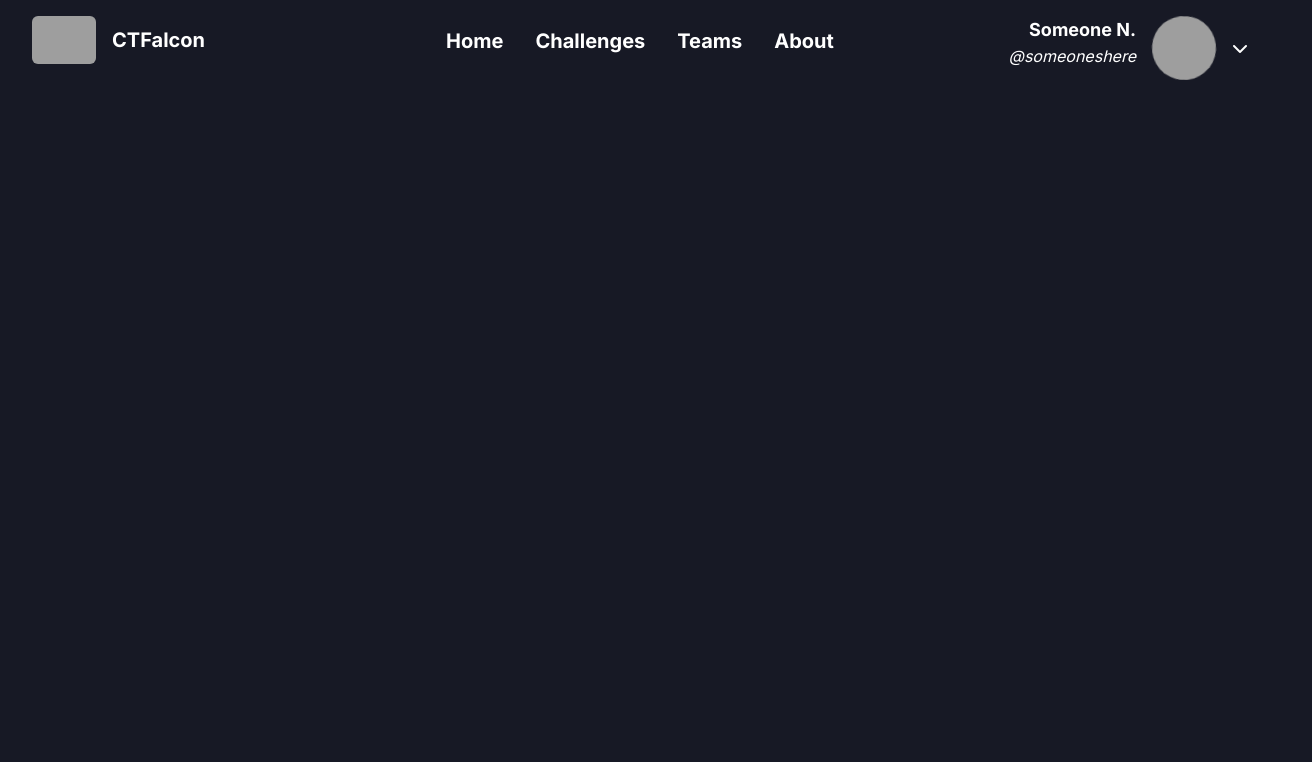
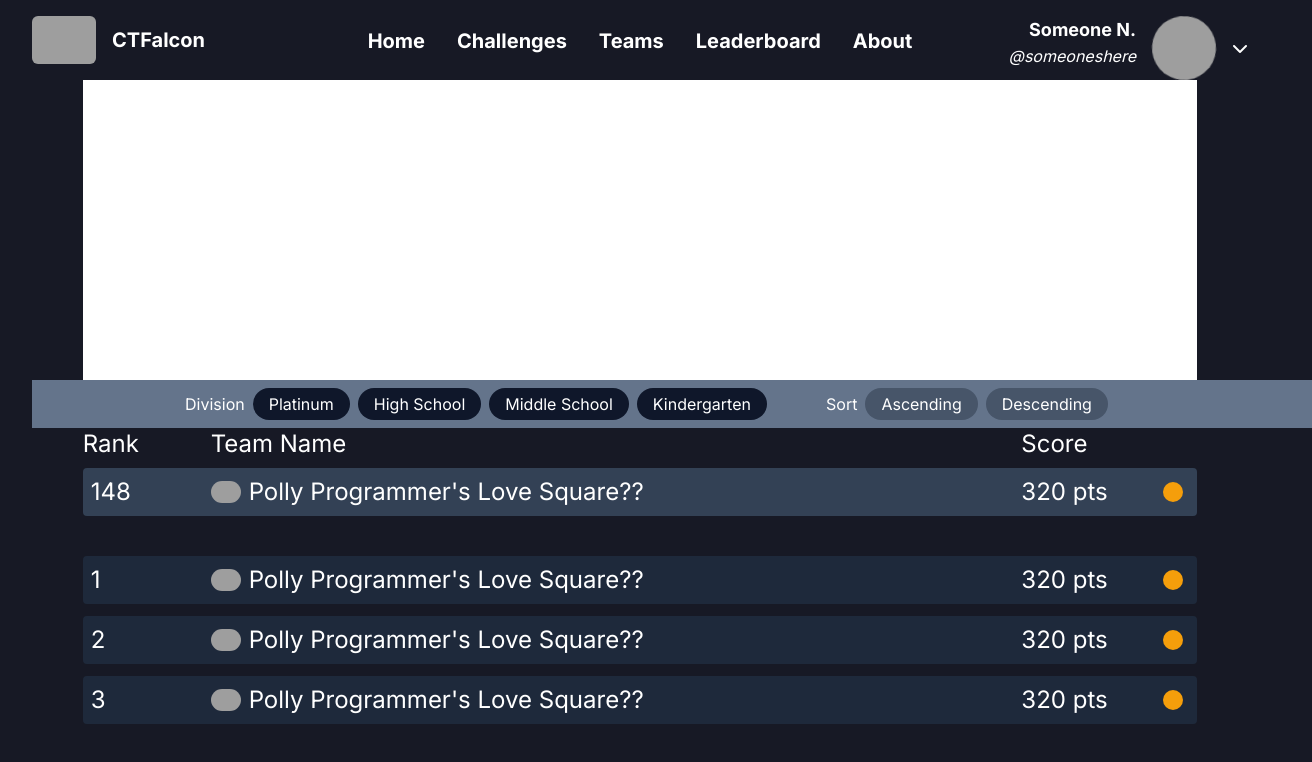
Before and after one commit to Poolesville-Computer-Team/ctfalcon, a React (Create React App) app: page /leaderboard in a window 1280 px wide. Shown: the top 762 px of the page, 1312 px wide, since content can reach past the window. Built offline with nearby package versions, Linux system fonts and the light colour scheme; grey boxes are pictures that could not be loaded.

Commit message:
included leaderboard page in routes

```diff
--- a/src/App.js
+++ b/src/App.js
@@ -4,6 +4,7 @@ import { HomePage } from "./routes";
 import { ChallengesPage } from "./routes/ChallengesPage";
 import { Routes, Route, BrowserRouter } from "react-router-dom";
 import { TeamInfo } from "./routes/TeamInfo";
+import Leaderboard from "./routes/Leaderboard";
 
 function App() {
   return (
@@ -13,6 +14,7 @@ function App() {
           { title: "Home", route: "/" },
           { title: "Challenges", route: "/challenges" },
           { title: "Teams", route: "/teams" },
+          { title: "Leaderboard", route: "/leaderboard" },
           { title: "About", route: "About" },
         ]}
       />
@@ -21,6 +23,7 @@ function App() {
           <Route index element={<HomePage />} />
           <Route path="challenges" element={<ChallengesPage />} />
           <Route path="teams" element={<TeamInfo />} />
+          <Route path="leaderboard" element={<Leaderboard />}/>
         </Routes>
       </BrowserRouter>
     </div>
--- /dev/null
+++ b/src/routes/Leaderboard.tsx
@@ -0,0 +1,119 @@
+export default () => {
+  return (
+    <div>
+      <section
+        id="graph"
+        className="max-w-7xl w-11/12 h-[300px] bg-white mx-auto"
+      ></section>
+      <section
+        id="sort"
+        className="w-screen bg-slate-500 mx-auto shadow-glow shadow-slate-500 flex items-center justify-center"
+      >
+        <div className="flex gap-2 py-2 flex-wrap">
+          <div className="flex gap-2 items-center justify-center flex-grow">
+            Division
+            <ul className="flex overflow-x-scroll no-scrollbar gap-2">
+              <li className="px-4 py-1 bg-slate-900 rounded-full whitespace-nowrap" >
+                Platinum
+              </li>
+              <li className="px-4 py-1 bg-slate-900 rounded-full whitespace-nowrap" >
+                High School
+              </li>
+              <li className="px-4 py-1 bg-slate-900 rounded-full whitespace-nowrap" >
+                Middle School
+              </li>
+              <li className="px-4 py-1 bg-slate-900 rounded-full whitespace-nowrap" >
+                Kindergarten
+              </li>
+            </ul>
+          </div>
+          <div className="flex gap-2 items-center justify-center w-96">
+            Sort
+            <ul className="flex gap-2">
+              <li className="px-4 py-1 bg-slate-600 rounded-full">
+                Ascending
+              </li>
+              <li className="px-4 py-1 bg-slate-600 rounded-full">
+                Descending
+              </li>
+            </ul>
+          </div>
+        </div>
+      </section>
+      <section id="table" className="max-w-7xl w-11/12 mx-auto">
+        <div id="header" className="flex text-2xl">
+          <div className="w-32">Rank</div>
+          <div className="flex-grow">Team Name</div>
+          <div className="w-32 text-left">Score</div>
+          <div className="w-12"></div>
+        </div>
+        <div id="you" className="flex text-2xl bg-slate-700 rounded py-2 mt-2">
+          <div className="w-32 pl-2">148</div>
+          <div className="flex-grow flex items-center gap-2">
+            <img
+              className="rounded-full"
+              src="/profile-pic.png"
+              alt="hugh mogus"
+              width="30"
+            />
+            Polly Programmer's Love Square??
+          </div>
+          <div className="w-32 text-left">320 pts</div>
+          <div className="w-12 flex items-center justify-center">
+            <div className="bg-amber-500 h-5 w-5 rounded-full"></div>
+          </div>
+        </div>
+        <div id="top" className="flex flex-col mt-8 gap-1">
+          <div className="flex text-2xl bg-slate-800 rounded py-2 mt-2">
+            <div className="w-32 pl-2">1</div>
+            <div className="flex-grow flex items-center gap-2">
+              <img
+                className="rounded-full"
+                src="/profile-pic.png"
+                alt="hugh mogus"
+                width="30"
+              />
+              Polly Programmer's Love Square??
+            </div>
+            <div className="w-32 text-left">320 pts</div>
+            <div className="w-12 flex items-center justify-center">
+              <div className="bg-amber-500 h-5 w-5 rounded-full"></div>
+            </div>
+          </div>
+          <div className="flex text-2xl bg-slate-800 rounded py-2 mt-2">
+            <div className="w-32 pl-2">2</div>
+            <div className="flex-grow flex items-center gap-2">
+              <img
+                className="rounded-full"
+                src="/profile-pic.png"
+                alt="hugh mogus"
+                width="30"
+              />
+              Polly Programmer's Love Square??
+            </div>
+            <div className="w-32 text-left">320 pts</div>
+            <div className="w-12 flex items-center justify-center">
+              <div className="bg-amber-500 h-5 w-5 rounded-full"></div>
+            </div>
+          </div>
+          <div className="flex text-2xl bg-slate-800 rounded py-2 mt-2">
+            <div className="w-32 pl-2">3</div>
+            <div className="flex-grow flex items-center gap-2">
+              <img
+                className="rounded-full"
+                src="/profile-pic.png"
+                alt="hugh mogus"
+                width="30"
+              />
+              Polly Programmer's Love Square??
+            </div>
+            <div className="w-32 text-left">320 pts</div>
+            <div className="w-12 flex items-center justify-center">
+              <div className="bg-amber-500 h-5 w-5 rounded-full"></div>
+            </div>
+          </div>
+        </div>
+      </section>
+    </div>
+  )
+}
```
